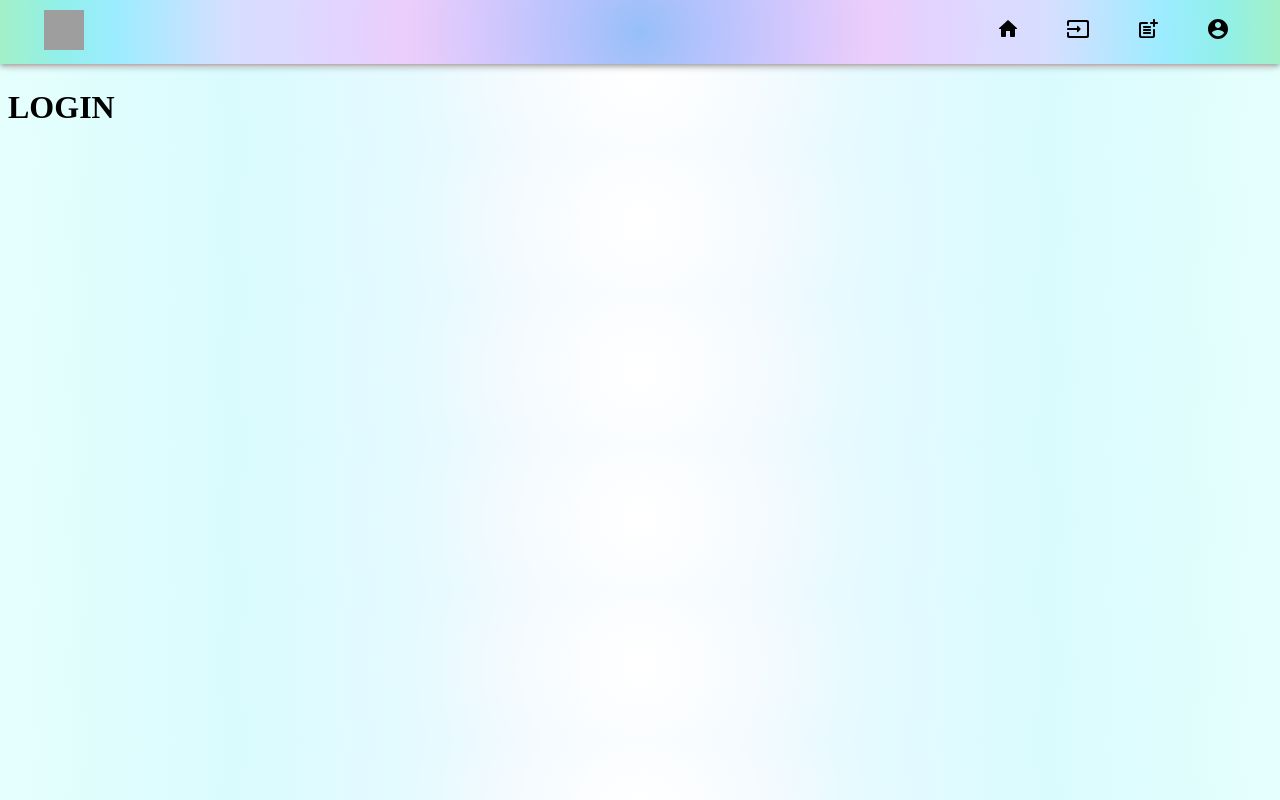
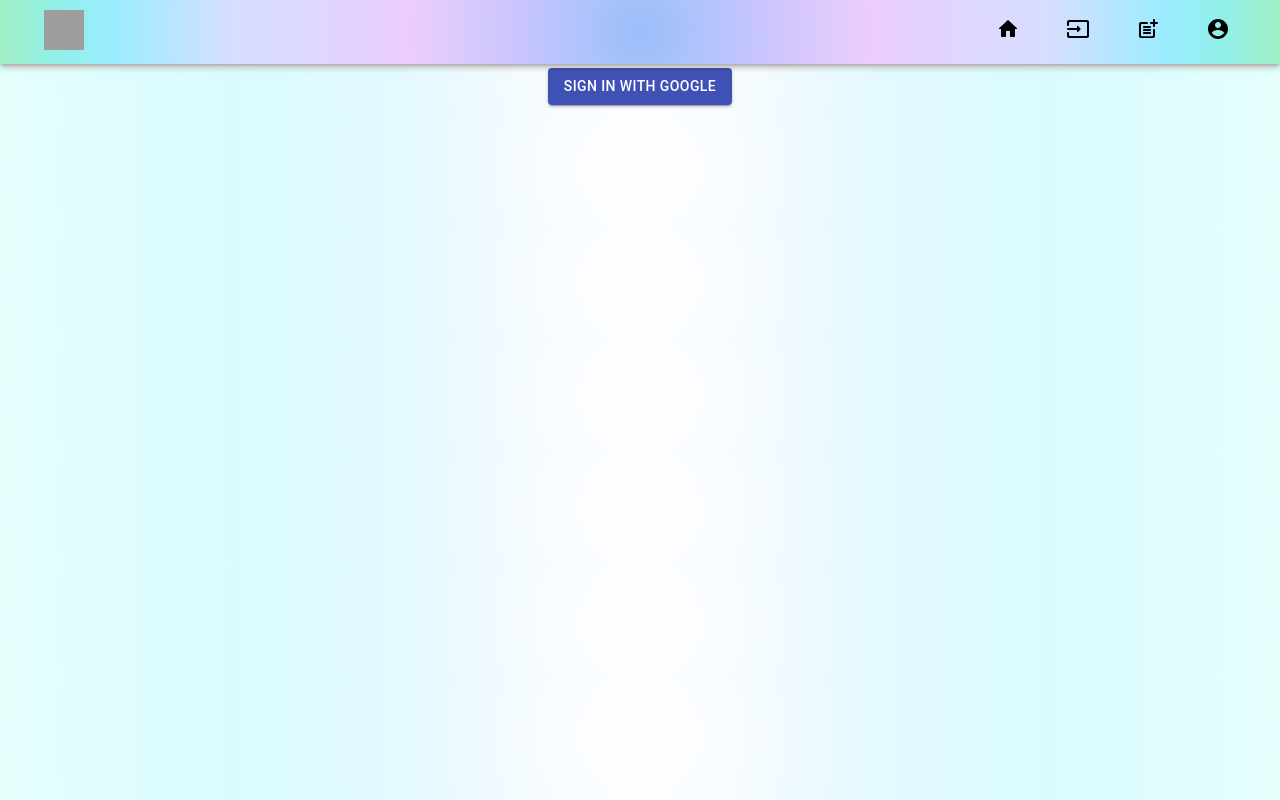
Before and after one commit to anandurdas11/Mini_project, a React (Create React App) app in the folder bloggin_webapp/: page /Login in a window 1280 px wide. Built offline with nearby package versions, Linux system fonts and the light colour scheme; grey boxes are pictures that could not be loaded.

Commit message:
Some change in login

```diff
--- a/bloggin_webapp/package.json
+++ b/bloggin_webapp/package.json
@@ -3,11 +3,15 @@
   "version": "0.1.0",
   "private": true,
   "dependencies": {
+    "@material-ui/core": "^4.12.4",
+    "@material-ui/icons": "^4.11.3",
     "@testing-library/jest-dom": "^5.16.4",
     "@testing-library/react": "^13.3.0",
     "@testing-library/user-event": "^13.5.0",
+    "firebase": "^9.8.3",
     "react": "^18.1.0",
     "react-dom": "^18.1.0",
+    "react-router-dom": "5",
     "react-scripts": "5.0.1",
     "web-vitals": "^2.1.4"
   },
--- a/bloggin_webapp/src/App.js
+++ b/bloggin_webapp/src/App.js
@@ -1,10 +1,9 @@
 import Topbar from "./Components/Topbar";
 import { BrowserRouter as Router, Switch, Route } from "react-router-dom";
-import Home from "./Pages/Home/Home";
+import Postlist from "./Pages/Home/Postlist";
 import Login from "./Pages/Login/Login";
 import Addpost from "./Pages/Addpost/Addpost";
 import Addaccount from "./Pages/Addaccount/Addaccount";
-
 function App() {
   return (
     <div className="container">
@@ -19,7 +18,7 @@
           <div className="others">
             <Switch>
               <Route exact path="/">
-                <Home />
+               <Postlist />
               </Route>
               <Route path="/Login">
                 <Login />
@@ -31,6 +30,7 @@
                 <Addaccount />
               </Route>
             </Switch>
+
           </div>
         </div>
       </Router>
--- a/bloggin_webapp/src/Pages/Home/Home.js
+++ b/bloggin_webapp/src/Pages/Home/Postlist.js
@@ -1,6 +1,6 @@
 import React from 'react'
 import { Card } from "@material-ui/core"
-import './Home.css'
+import './Postlist.css'
 function Home() {
   return (
     <div className>
--- /dev/null
+++ b/bloggin_webapp/src/Pages/Login/Login.css
@@ -0,0 +1,3 @@
+.login{
+    text-align: center;
+}
--- a/bloggin_webapp/src/Pages/Login/Login.js
+++ b/bloggin_webapp/src/Pages/Login/Login.js
@@ -1,8 +1,23 @@
 import React from 'react'
+import { Button } from "@material-ui/core"
+import './Login.css'
+import { auth, provider } from '../../firebase';
+import { signInWithPopup } from "firebase/auth";
+import { Redirect } from "react-router-dom";
 
-function Login() {
+function Login({setIsAuth}) {
+  const signwithgoogle = () => {
+    signInWithPopup(auth, provider).then((result) => {
+      localStorage.setItem("isAuth", true);
+      setIsAuth(true);
+      <Redirect to='/' />
+    });
+
+  }
   return (
-    <div><h1>LOGIN</h1></div>
+    <div className='login'>
+      <Button color='primary' variant='contained' onClick={signwithgoogle}>Sign in with Google</Button>
+    </div>
   )
 }
 
--- /dev/null
+++ b/bloggin_webapp/src/firebase.js
@@ -0,0 +1,18 @@
+// Import the functions you need from the SDKs you need
+import { initializeApp } from "firebase/app";
+import { getAuth, GoogleAuthProvider } from "firebase/auth";
+
+// Your web app's Firebase configuration
+const firebaseConfig = {
+  apiKey: "AIzaSyDxArwUZPm22h8eftE-llWA6sxYicT0on8",
+  authDomain: "blogging-webapp-64e7d.firebaseapp.com",
+  projectId: "blogging-webapp-64e7d",
+  storageBucket: "blogging-webapp-64e7d.appspot.com",
+  messagingSenderId: "341340062329",
+  appId: "1:341340062329:web:5c6d9b42a76720c2f88aa8",
+};
+
+// Initialize Firebase
+const app = initializeApp(firebaseConfig);
+export const auth = getAuth(app);
+export const provider = new GoogleAuthProvider();
```
Also changed, not shown: bloggin_webapp/src/Pages/Home/Postlist.css (renamed from bloggin_webapp/src/Pages/Home/Home.css), 1 other file (tests, documents, lock files or other folders).
